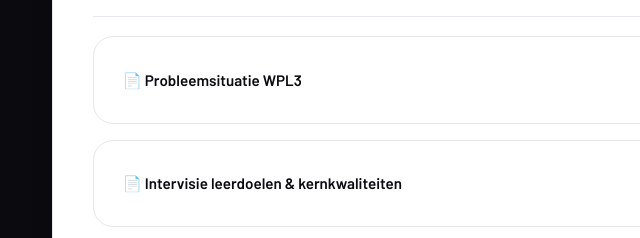
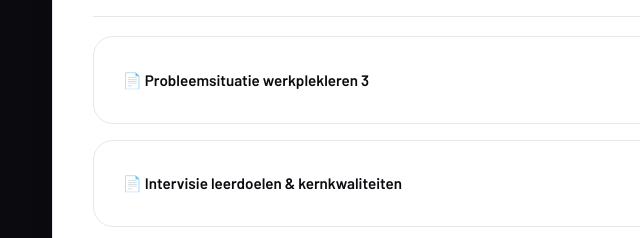
Before and after one commit to Fedor-Goossens-pxl/webserver5, a plain HTML site: page opdrachten.html in a window 1280 px wide. Shown: the part 1299-1537 px from the top of the page, 0-640 px from the left. Drawn offline with nearby package versions, Linux system fonts and the light colour scheme; a web font is replaced by a local one.

Commit message:
Update document labels for consistency

```diff
--- a/opdrachten.html
+++ b/opdrachten.html
@@ -90,13 +90,13 @@
             </div>
         </div>
 
-        <!-- DOCUMENTEN WPL3 -->
+        <!-- DOCUMENTEN werkplekleren 3 -->
         <div class="content-card fade-up d4 sa-js" data-sa-anim="fadeInUp" data-sa-duration="700ms" data-sa-delay="300ms" style="margin-top:2rem;">
             <div class="card-label">Downloads</div>
             <h2>Documenten – Werkplekleren 3</h2>
             <hr class="divider-card">
             <div class="pdf-box">
-                <strong>📄 Probleemsituatie WPL3</strong>
+                <strong>📄 Probleemsituatie werkplekleren 3</strong>
                 <a href="ProbleemsituatieWPL32SNEb_GoossensFedor.docx" download>⬇ Download DOCX</a>
             </div>
             <div class="pdf-box">
```
